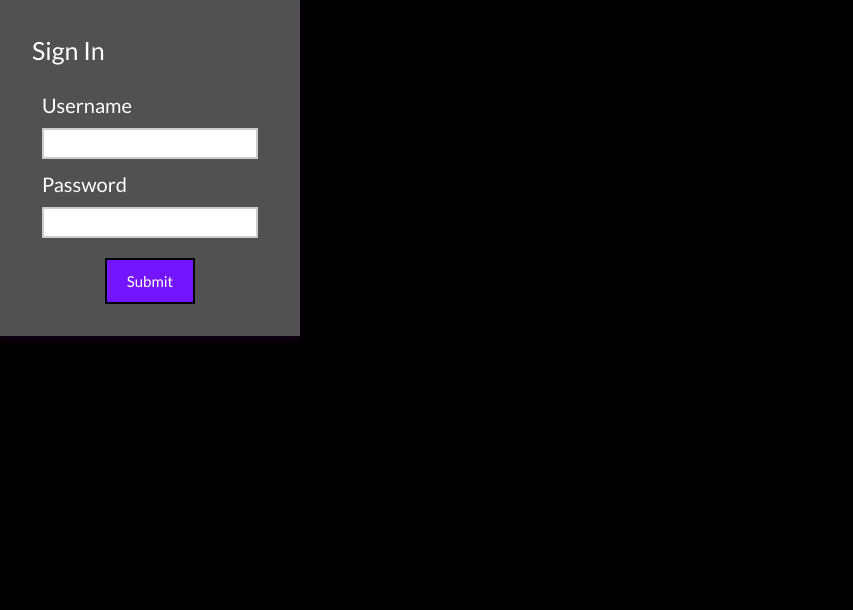
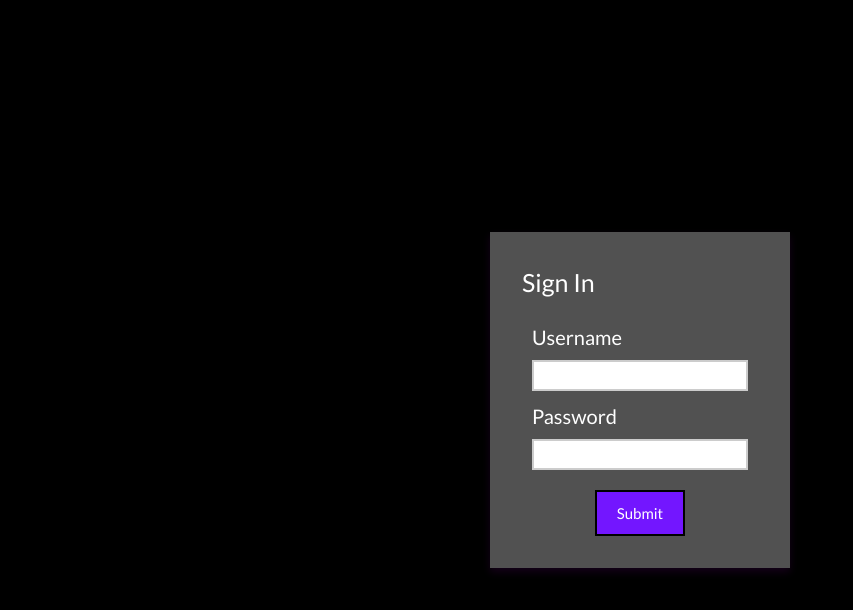
Before and after one commit to info340a-sp22/project-marinawooden, a React (Create React App) app: page /login in a window 1280 px wide. Shown: the top 610 px of the page, without its empty margins (0-853 px from the left). Built offline with nearby package versions, Linux system fonts and the light colour scheme.

Commit message:
centered login form, integrated profile page with firebase

```diff
--- a/src/components/Login.js
+++ b/src/components/Login.js
@@ -73,7 +73,7 @@ export function Login(props) {
   );
 
   return (
-    <div className="app">
+    <div className="app d-flex align-items-center justify-content-center">
       <div className="login-form">
         <div className="title">Sign In</div>
         {isSubmitted ? <Navigate to={"/profile/" + username} />  : renderForm}
--- a/src/components/ProfilePage.js
+++ b/src/components/ProfilePage.js
@@ -1,24 +1,36 @@
 import React, { useState, useEffect } from "react";
 import { useParams } from 'react-router-dom';
 import PlaySong from "./TestAudio";
-
-
+import { getDatabase, ref, onValue, set } from "firebase/database";
 
 import RELEASES from "../data/releases.json";
 import PROFILES from "../data/profiles.json";
-import POSTS from "../data/posts.json"
 import NavBar from './NavBar';
 import { Footer } from './Footer';
 
 export default function ProfilePage(props) {
 
+  const [posts, setPosts] = useState([]);
+  const [releases, setReleases] = useState([]);
 
   let prms = useParams();
   let artist = parseInt(prms.artistId);
 
-  let releases = RELEASES.filter(elem => elem.artistId === artist);
+  useEffect(() => {
+    const db = getDatabase();
+    const postsRef = ref(db, 'posts'); // get all posts reference
+    const releaseRef = ref(db, 'releases'); // get all
+
+    onValue(postsRef, (snapshot) => {
+      setPosts(snapshot.val().filter(elem => elem.user === artist));
+    });
+
+    onValue(releaseRef, (snapshot) => {
+      setReleases(snapshot.val().filter(elem => elem.artistId === artist));
+    });
+  }, [artist]);
+
   // console.log(releases);
-  let posts = POSTS.filter(elem => elem.user === artist);
   let profileInfo = PROFILES.find(elem => elem.id === artist);
   let tags = (profileInfo.skill).concat(profileInfo.genre);
   let postCards = posts.map((elem) => {
--- a/src/index.css
+++ b/src/index.css
@@ -26,6 +26,11 @@ h2 {
 
 header {
     background-image: linear-gradient(#5D3FD3, #000000 75%);
+}
+
+.app {
+    width: 100%;
+    height: 100vh;
 }
 
 .tags {
```
Also changed, not shown: 1 other file (tests, documents, lock files or other folders).
